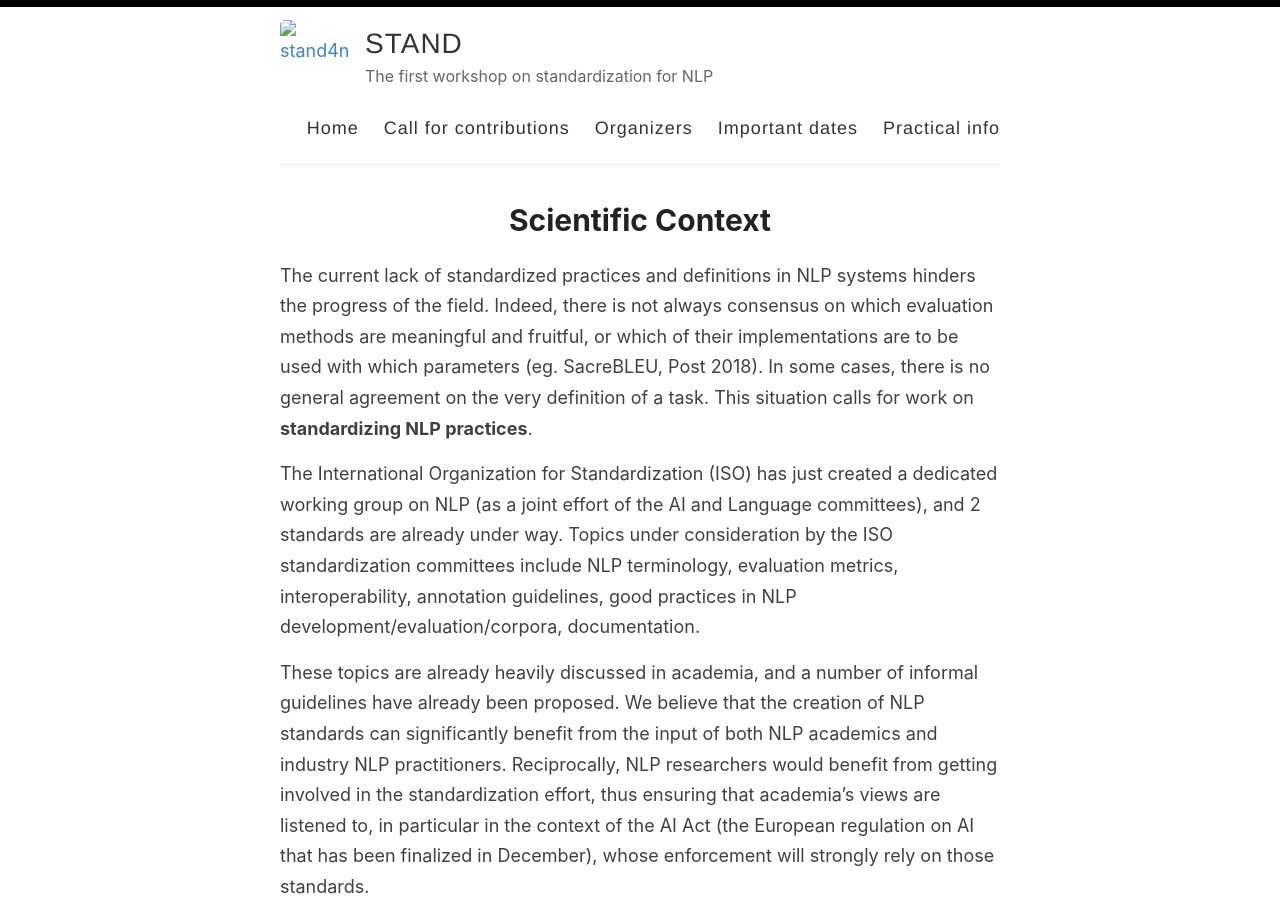
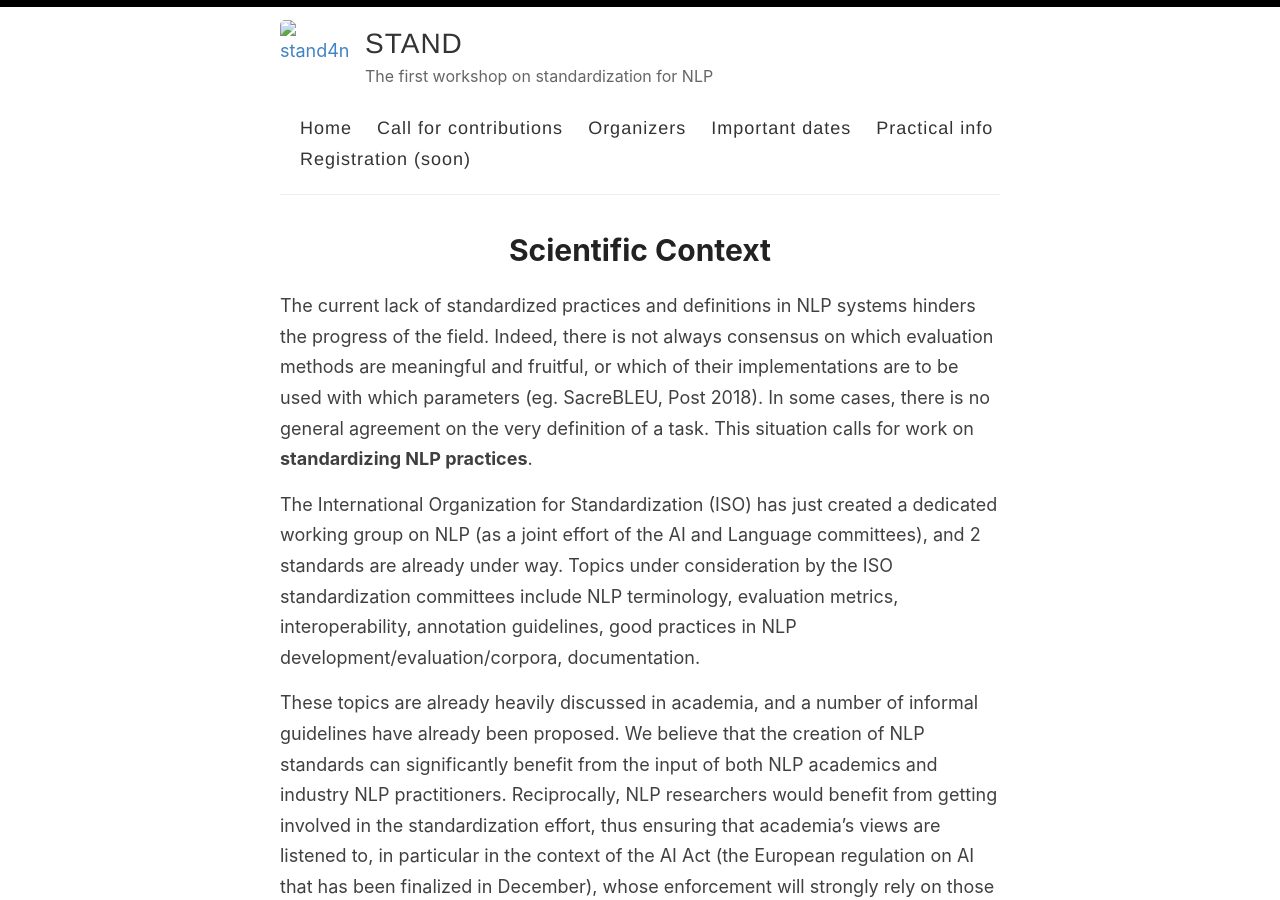
Before and after one commit to stand4nlp/stand4nlp.github.io, a Jekyll site: the page built from index.md, in a window 1280 px wide and 900 px high. Built offline with Jekyll 4.4.1, drawn with Linux system fonts in a browser that asks for light colours; our own code applies the rules of GitHub Pages for plain Markdown files.

Commit message:
add registration tab

```diff
--- a/_layouts/default.html
+++ b/_layouts/default.html
@@ -33,6 +33,7 @@
               <a href="{{ site.baseurl }}/Organizers">Organizers</a>
               <a href="{{ site.baseurl }}/Important-dates">Important dates</a>
               <a href="{{ site.baseurl }}/Practical-info">Practical info</a>
+              <a href="{{ site.baseurl }}/Registration">Registration (soon)</a>
             </nav>
           </header>
         </div>
```
